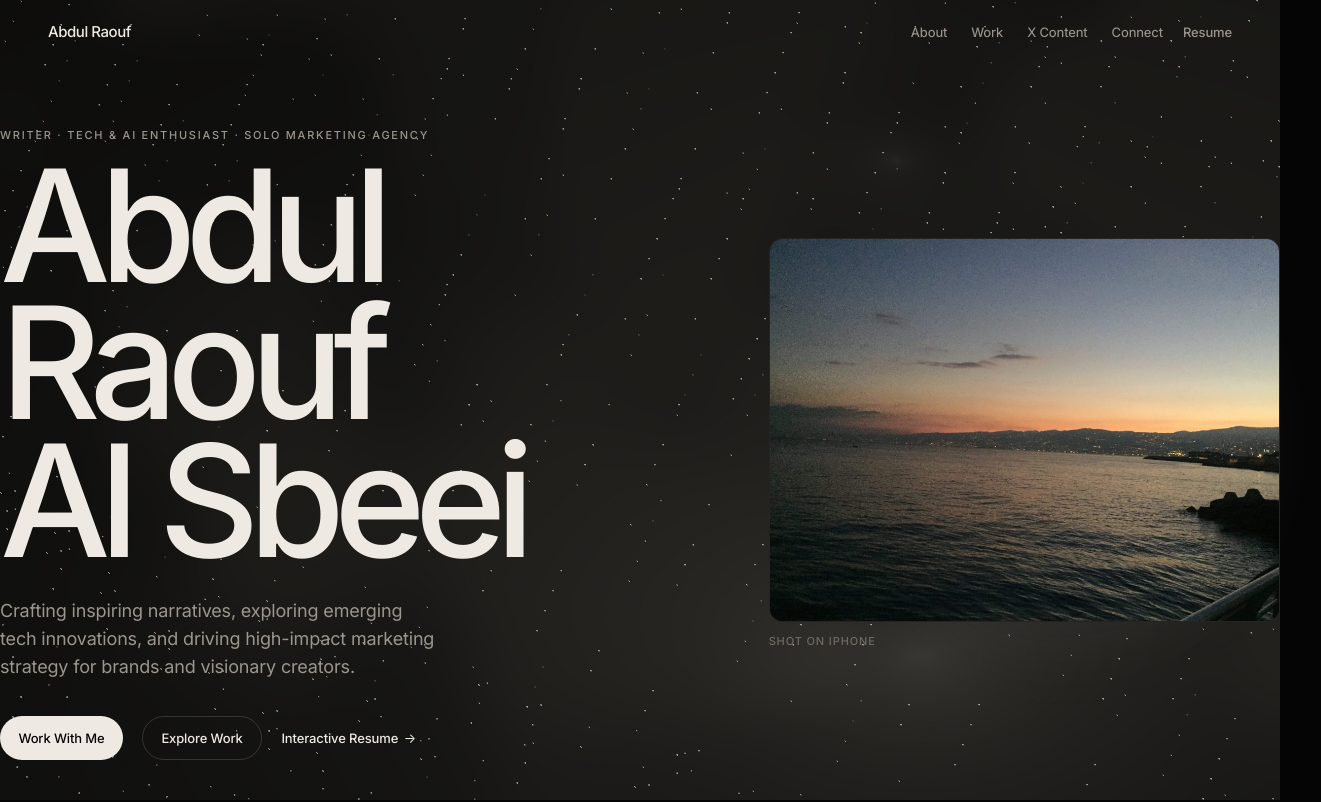
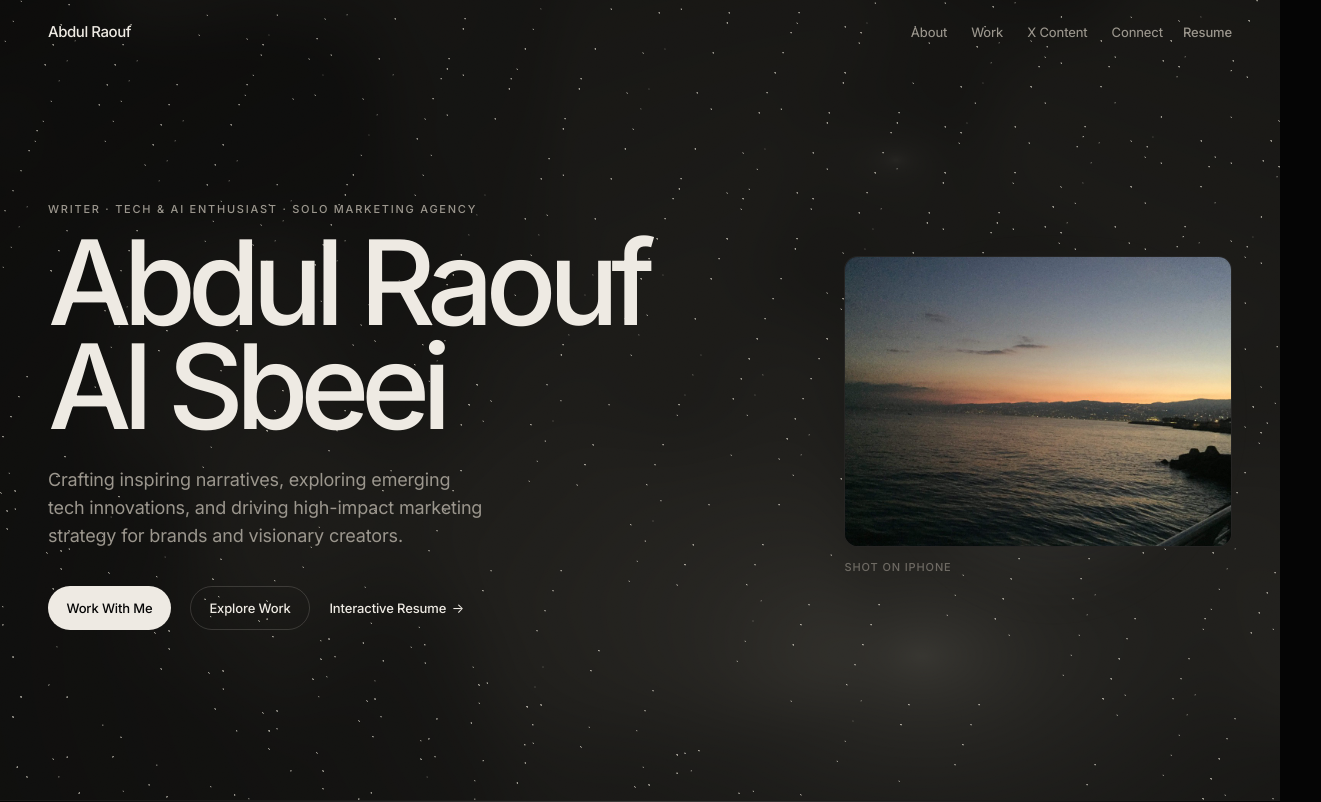
Before and after one commit to justabdulraouf/personal-portfolio, a plain HTML site: page index.html in a window 1280 px wide. Shown: the top 802 px of the page, 1321 px wide, since content can reach past the window. Drawn offline with Linux system fonts and the light colour scheme; animation ran at ten frames a second.

Commit message:
Fix hero gutters so the cinematic layout shares the shell with the header
The hero grid was forcing width: 100% and overriding .shell, which pinned the type and photo to the viewport edges. Restore the shared max-width and side padding, keep the display type inside the inset column, and clip residual glow overflow.

```diff
--- a/404.html
+++ b/404.html
@@ -13,7 +13,7 @@
   <link rel="preconnect" href="https://fonts.googleapis.com">
   <link rel="preconnect" href="https://fonts.gstatic.com" crossorigin>
   <link href="https://fonts.googleapis.com/css2?family=Inter:ital,opsz,wght@0,14..32,300..700;1,14..32,300..700&amp;display=swap" rel="stylesheet">
-  <link rel="stylesheet" href="styles.css?v=2.1.0">
+  <link rel="stylesheet" href="styles.css?v=2.1.1">
 </head>
 <body class="error-page">
   <a class="skip-link" href="#main">Skip to content</a>
--- a/index.html
+++ b/index.html
@@ -35,7 +35,7 @@
   <script>
     document.documentElement.classList.add("js-ready");
   </script>
-  <link rel="stylesheet" href="styles.css?v=2.1.0">
+  <link rel="stylesheet" href="styles.css?v=2.1.1">
 </head>
 <body>
   <a class="skip-link" href="#main">Skip to content</a>
--- a/styles.css
+++ b/styles.css
@@ -34,6 +34,7 @@ html {
   background: var(--bg);
   color: var(--fg);
   hanging-punctuation: first last;
+  overflow-x: clip;
 }
 
 html.js-ready .reveal {
@@ -94,6 +95,8 @@ a { text-decoration: none; }
 
 .shell {
   width: min(var(--shell), 100% - var(--pad) * 2);
+  max-width: 100%;
+  min-width: 0;
   margin-inline: auto;
   position: relative;
   z-index: 1;
@@ -258,11 +261,12 @@ body.menu-open .menu-btn span:last-child { top: 1.22rem; transform: rotate(-45de
 
 .display {
   margin: 0;
-  font-size: clamp(3.6rem, 14vw, 9.75rem);
+  font-size: clamp(3.6rem, 9.2vw, 8.75rem);
   font-weight: 500;
   letter-spacing: -0.07em;
   line-height: 0.88;
   text-wrap: balance;
+  max-width: 100%;
 }
 
 .display-line {
@@ -356,16 +360,22 @@ p { margin: 0; }
   min-height: calc(100svh - var(--header));
   display: flex;
   align-items: center;
+  justify-content: center;
   padding: clamp(2.5rem, 8vh, 6rem) 0 clamp(4.5rem, 12vh, 7.5rem);
   position: relative;
+  overflow-x: clip;
 }
 
 .hero-layout {
   display: grid;
-  grid-template-columns: minmax(0, 1.15fr) minmax(0, 0.85fr);
+  grid-template-columns: minmax(0, 1.3fr) minmax(0, 0.7fr);
   gap: clamp(2rem, 6vw, 6rem);
   align-items: center;
-  width: 100%;
+}
+
+.hero-copy,
+.hero-frame {
+  min-width: 0;
 }
 
 .hero-cta {
@@ -380,7 +390,7 @@ p { margin: 0; }
 .hero-frame::before {
   content: "";
   position: absolute;
-  inset: 8% -8% -12% 8%;
+  inset: 8% 0 -12% 8%;
   background: radial-gradient(ellipse at 50% 40%, rgba(238, 234, 227, 0.16), transparent 66%);
   filter: blur(28px);
   z-index: -1;
```
Also changed, not shown: resume.html (+1 -1 lines).
